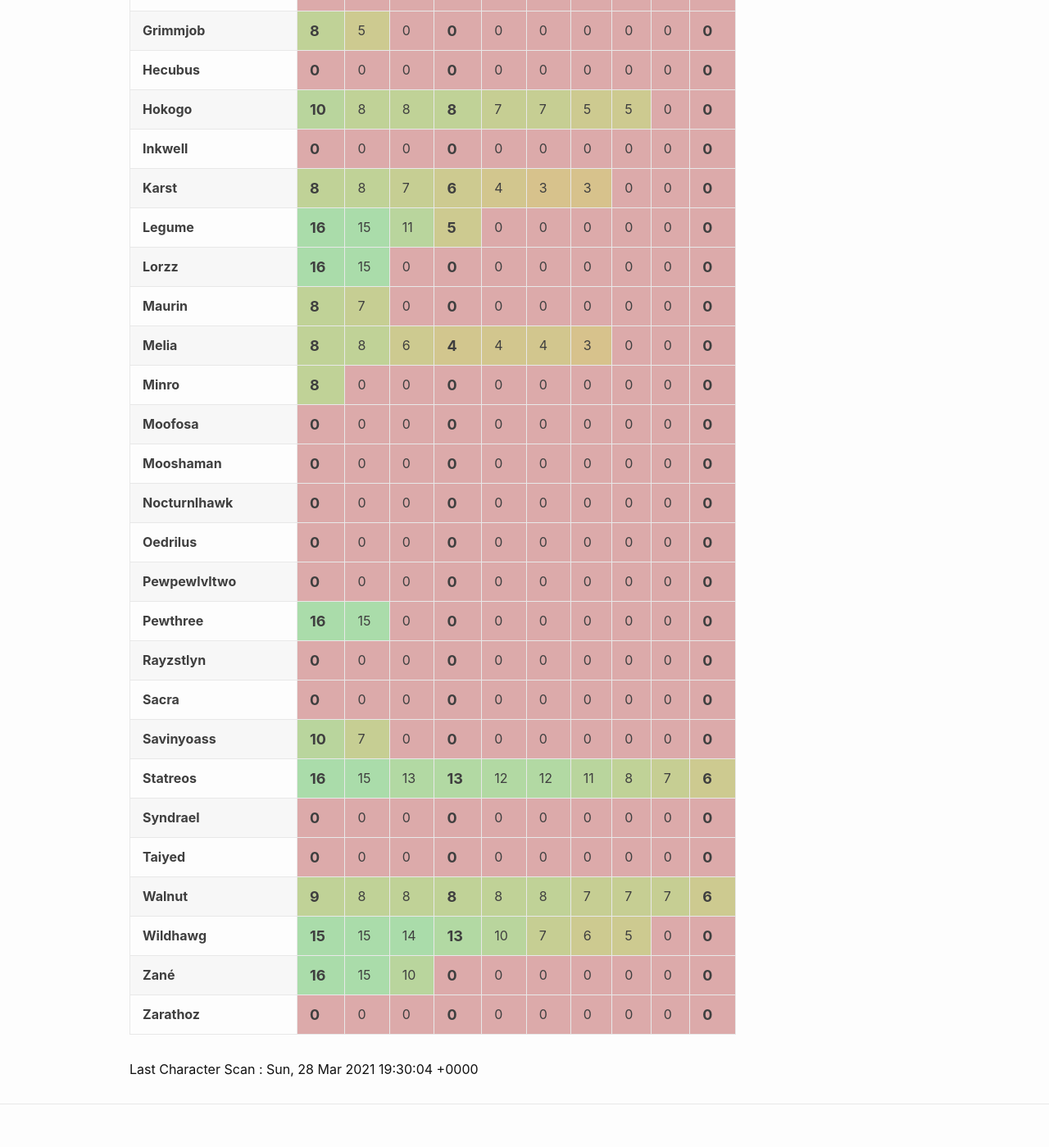
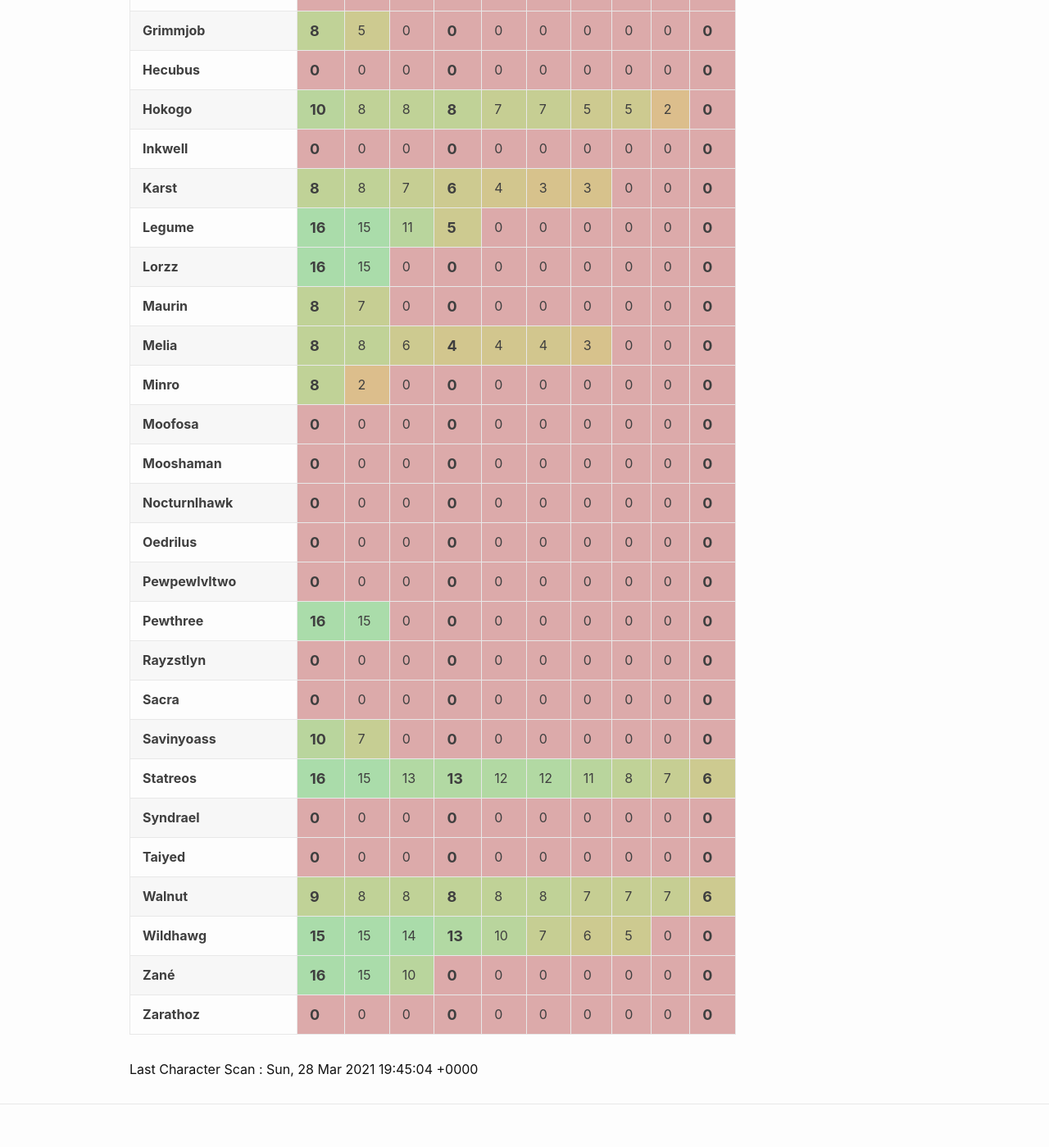
Before and after one commit to eldertribunal/keystonetracker, a Jekyll site: the page built from weekly.md, in a window 1280 px wide. Shown: the part 853-2252 px from the top of the page at 82% size. Built offline with Jekyll 4.4.1, drawn with Linux system fonts in a browser that asks for light colours.

Commit message:
auto scan Sun Mar 28 19:45:52 UTC 2021

```diff
--- a/_data/scanned.json
+++ b/_data/scanned.json
@@ -1,3 +1,3 @@
 {
-  "timestamp": 1616959804
+  "timestamp": 1616960704
 }
--- a/_data/weekly.json
+++ b/_data/weekly.json
@@ -198,7 +198,7 @@
     "name": "Minro",
     "dungeons": [
       8,
-      0,
+      2,
       0,
       0,
       0,
@@ -490,7 +490,7 @@
       7,
       5,
       5,
-      0,
+      2,
       0
     ]
   },
```
